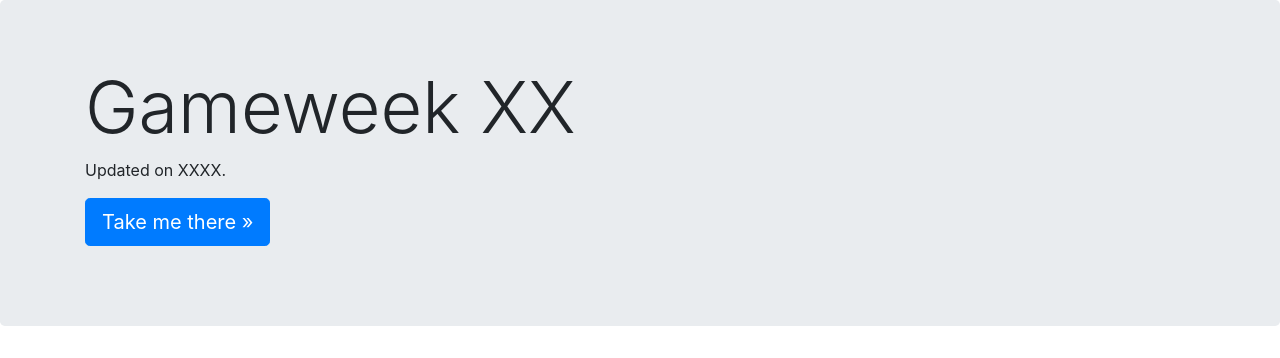
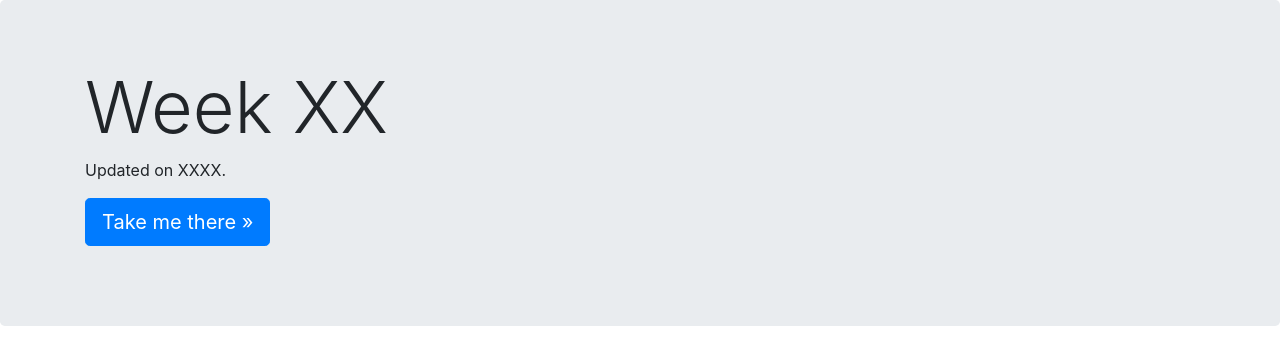
Before and after one commit to gringorichards/FFGringo, a Django app: page / in a window 1280 px wide. Shown: the part 56-414 px from the top of the page. Run offline with Django 3.2, Linux system fonts and the light colour scheme; some libraries are stand-ins or nearby versions.

Commit message:
Update index.html

```diff
--- a/hello/templates/index.html
+++ b/hello/templates/index.html
@@ -69,7 +69,7 @@
       <!-- Main jumbotron for a primary marketing message or call to action -->
       <div class="jumbotron">
         <div class="container">
-          <h1 class="display-3">Gameweek XX</h1>
+          <h1 class="display-3">Week XX</h1>
           <p>Updated on XXXX.</p>
           <p><a class="btn btn-primary btn-lg" href="#" role="button">Take me there &raquo;</a></p>
         </div>
```
